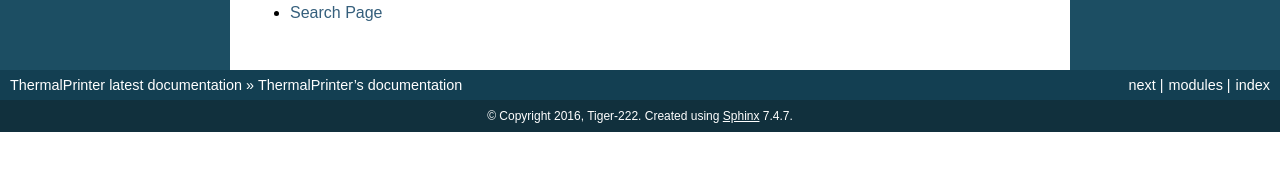
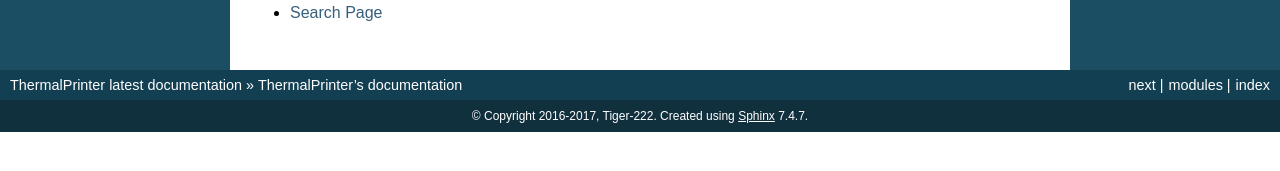
Before and after one commit to BoboTiG/thermalprinter, a Sphinx documentation site: the page built from docs/source/index.rst, in a window 1280 px wide. Shown: the part 522-693 px from the top of the page. Built offline with Sphinx 7.4.7, drawn with Linux system fonts in a browser that asks for light colours.

```diff
--- a/docs/source/conf.py
+++ b/docs/source/conf.py
@@ -52,7 +52,7 @@ master_doc = 'index'
 
 # General information about the project.
 project = 'ThermalPrinter'
-copyright = '2016, Tiger-222'
+copyright = '2016-2017, Tiger-222'
 author = 'Tiger-222'
 
 # The version info for the project you're documenting, acts as replacement for
@@ -60,7 +60,7 @@ author = 'Tiger-222'
 # built documents.
 #
 # The short X.Y version.
-version = '0.1.6'
+version = '0.1.7'
 # The full version, including alpha/beta/rc tags.
 release = 'latest'
 
--- a/thermalprinter/__init__.py
+++ b/thermalprinter/__init__.py
@@ -20,10 +20,10 @@ from .constants import BarCode, BarCodePosition, CharSet, Chinese, Command, \
 from .exceptions import ThermalPrinterError
 from .thermalprinter import ThermalPrinter
 
-__version__ = '0.1.6'
+__version__ = '0.1.7'
 __author__ = 'Mickaël Schoentgen'
 __copyright__ = '''
-    Copyright (c) 2016, Mickaël 'Tiger-222' Schoentgen
+    Copyright (c) 2016-2017, Mickaël 'Tiger-222' Schoentgen
 
     Permission to use, copy, modify, and distribute this software and its
     documentation for any purpose and without fee or royalty is hereby
```
Also changed, not shown: 2 other files.
